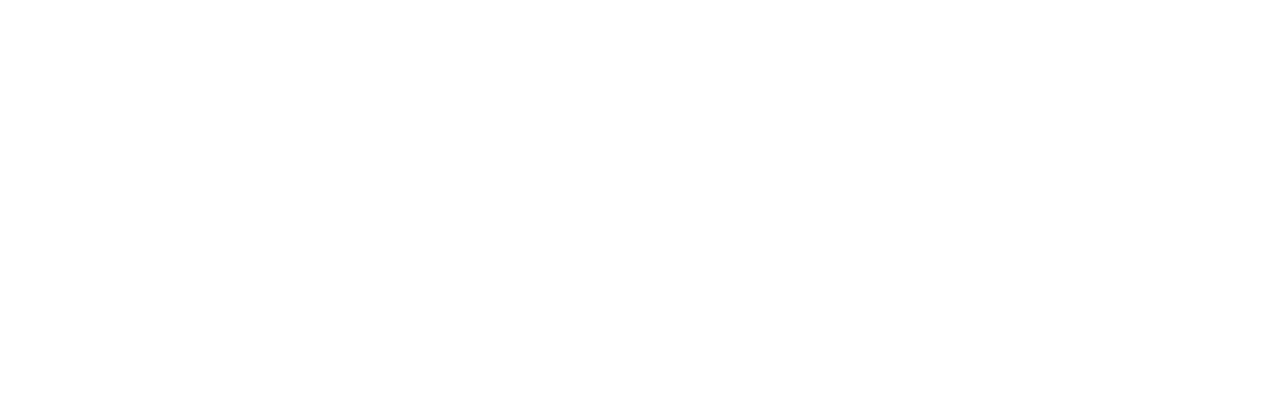
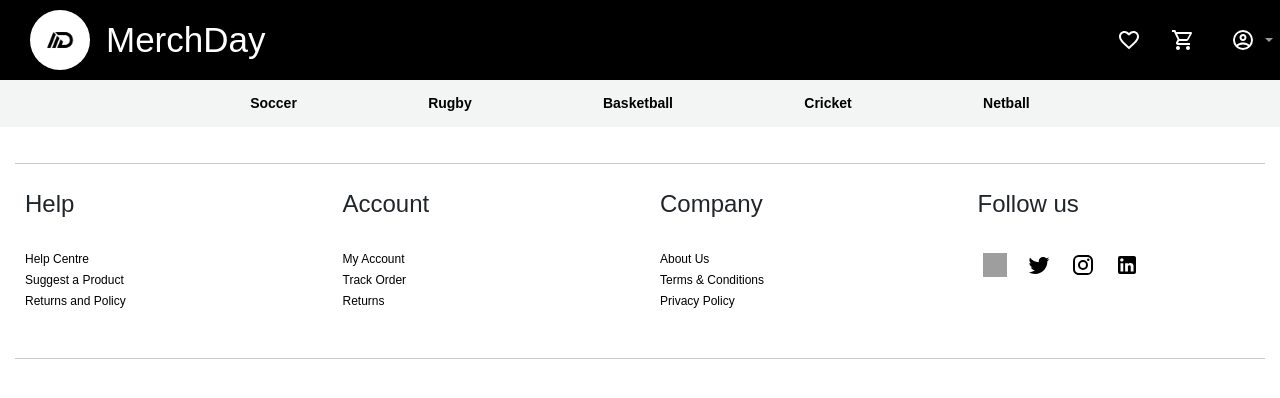
Before and after one commit to Sinofipaza/E-commerce, an Angular app in the folder client/: page / in a window 1280 px wide. Shown: the top 398 px of the page. Built offline with nearby package versions, Linux system fonts and the light colour scheme; grey boxes are pictures that could not be loaded; a web font is replaced by a local one.

Commit message:
added routes

```diff
--- a/client/src/app/app.component.html
+++ b/client/src/app/app.component.html
@@ -1,3 +1,4 @@
 
-
+<app-nav/>
 <router-outlet />
+<app-footer/>
--- a/client/src/app/app.component.ts
+++ b/client/src/app/app.component.ts
@@ -1,10 +1,12 @@
 import { Component } from '@angular/core';
-import { RouterOutlet } from '@angular/router';
+import { RouterLink, RouterOutlet } from '@angular/router';
+import { FooterComponent } from './ui/footer/footer.component';
+import { NavComponent } from './ui/nav/nav.component';
 
 @Component({
   selector: 'app-root',
   standalone: true,
-  imports: [RouterOutlet],
+  imports: [RouterOutlet, FooterComponent, NavComponent, RouterLink],
   templateUrl: './app.component.html',
   styleUrl: './app.component.css',
 })
--- a/client/src/app/app.routes.ts
+++ b/client/src/app/app.routes.ts
@@ -1,3 +1,8 @@
 import { Routes } from '@angular/router';
+import { HelpComponent } from './ui/help/help.component';
+import { AboutComponent } from './ui/about/about.component';
 
-export const routes: Routes = [];
+export const routes: Routes = [
+  { path: 'help', component: HelpComponent },
+  { path: 'about', component: AboutComponent },
+];
```
